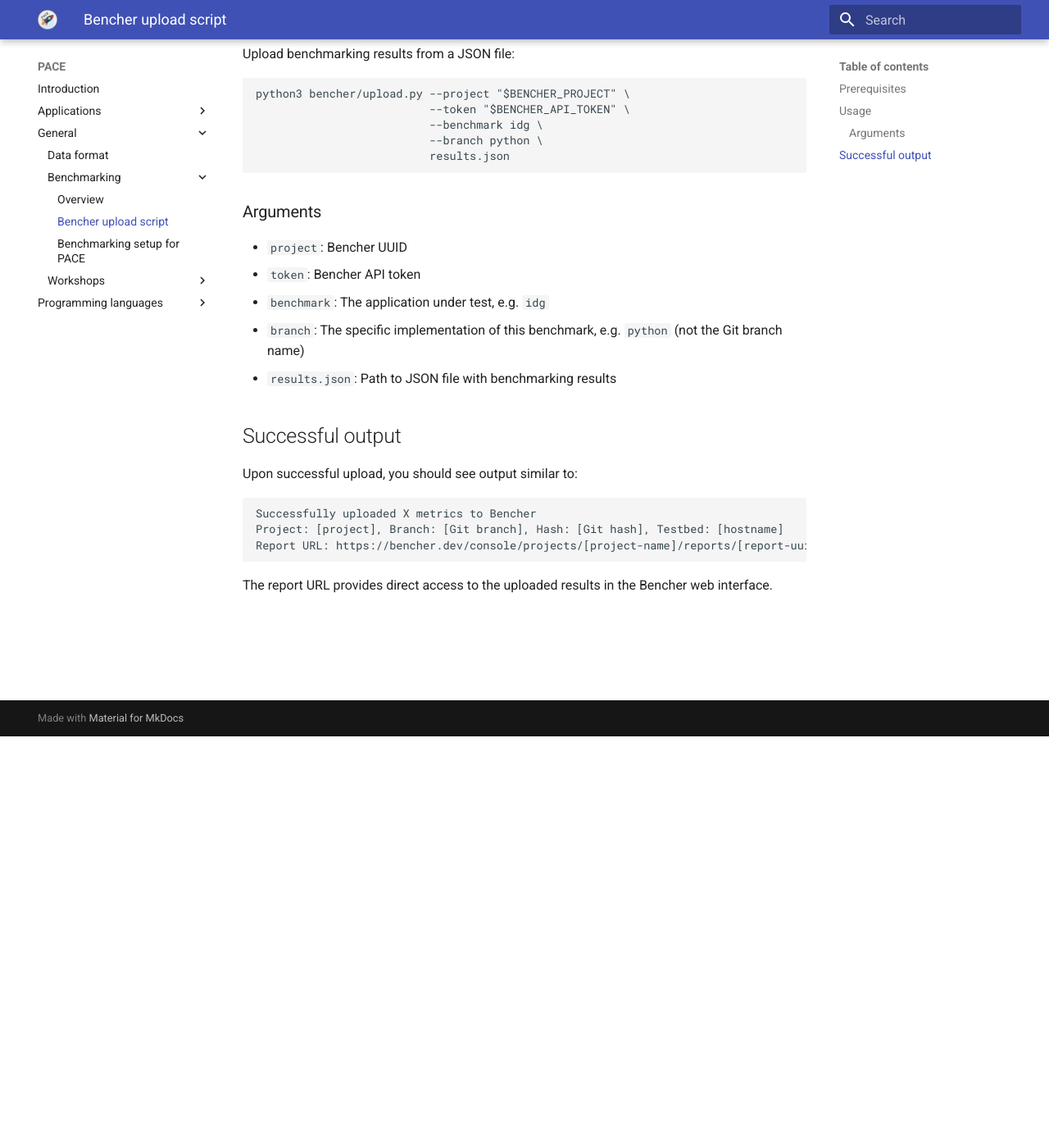
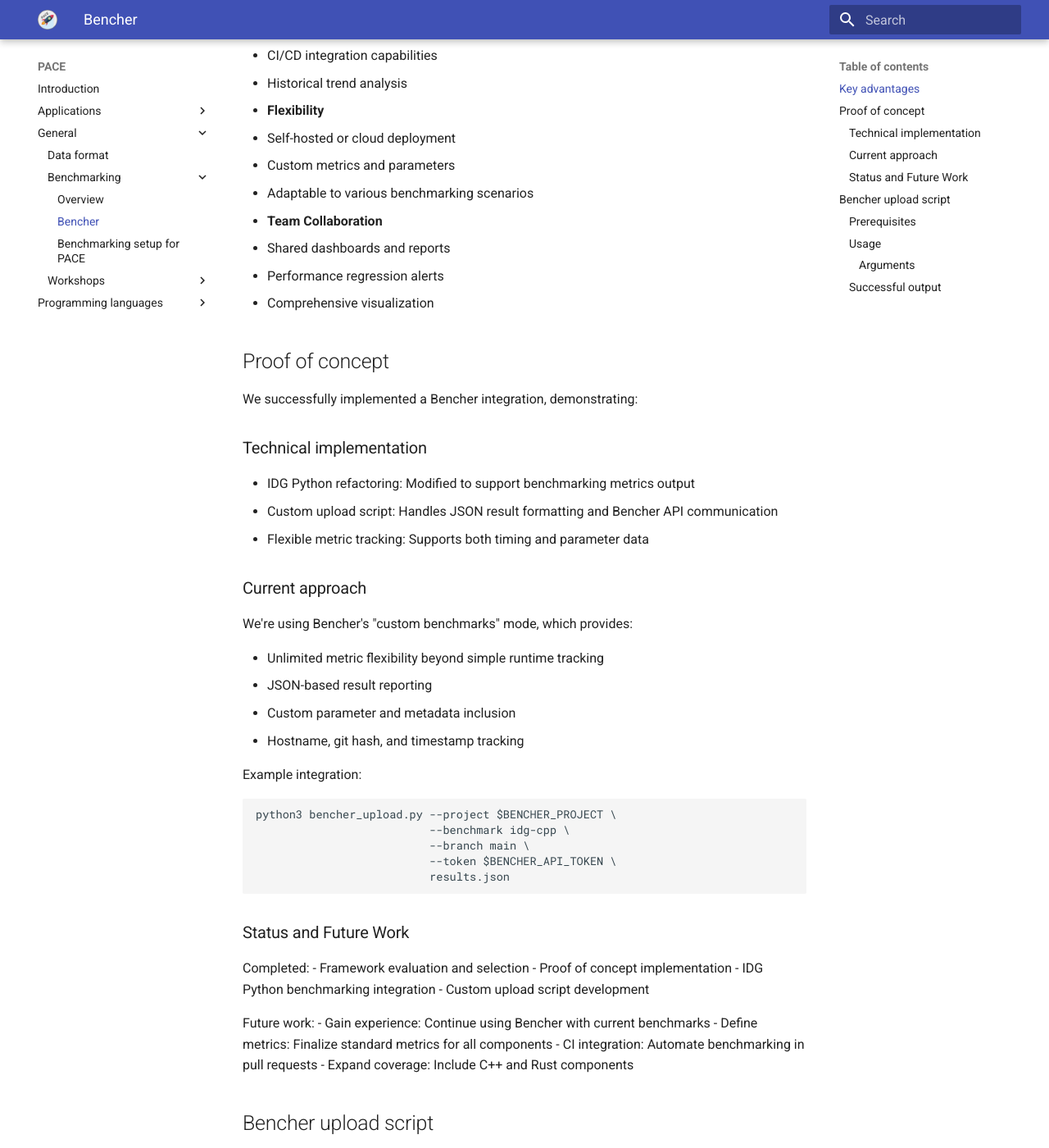
Before and after one commit to astron-rd/PACE, an MkDocs documentation site: the page built from docs/general/benchmarking/2-bencher.md, in a window 1280 px wide and 1400 px high, scrolled down 502 px. Shown: the whole window at 82% size. Built offline with MkDocs 1.6.1 and Material for MkDocs 9.7.7, drawn with Linux system fonts in a browser that asks for light colours; nearby versions of some CDN libraries; some of the changed text lies outside the part shown.

Commit message:
Integrate text on Bencher into 2-bencher.md

````diff
--- a/docs/general/benchmarking/2-bencher.md
+++ b/docs/general/benchmarking/2-bencher.md
@@ -1,11 +1,82 @@
-# Bencher upload script
+# Bencher
+
+Bencher is the selected benchmarking framework for PACE, chosen for its unique combination of continuous performance tracking, multi-language support, and flexibility.
+
+## Key advantages
+
+- **Cross-Language Support**
+  - Native Rust SDK
+  - Google Benchmark/Catch2 integration for C++
+  - Python support via custom benchmarks
+  - Language-agnostic JSON adapter
+
+- **Continuous Performance Benchmarking**
+  - Built-in regression detection
+  - CI/CD integration capabilities
+  - Historical trend analysis
+
+- **Flexibility**
+  - Self-hosted or cloud deployment
+  - Custom metrics and parameters
+  - Adaptable to various benchmarking scenarios
+
+- **Team Collaboration**
+  - Shared dashboards and reports
+  - Performance regression alerts
+  - Comprehensive visualization
+
+## Proof of concept
+
+We successfully implemented a Bencher integration, demonstrating:
+
+### Technical implementation
+
+- IDG Python refactoring: Modified to support benchmarking metrics output
+- Custom upload script: Handles JSON result formatting and Bencher API
+  communication
+- Flexible metric tracking: Supports both timing and parameter data
+
+### Current approach
+
+We're using Bencher's "custom benchmarks" mode, which provides:
+
+- Unlimited metric flexibility beyond simple runtime tracking
+- JSON-based result reporting
+- Custom parameter and metadata inclusion
+- Hostname, git hash, and timestamp tracking
+
+Example integration:
+
+```
+python3 bencher_upload.py --project $BENCHER_PROJECT \
+                          --benchmark idg-cpp \
+                          --branch main \
+                          --token $BENCHER_API_TOKEN \
+                          results.json
+```
+
+### Status and Future Work
+
+Completed:
+- Framework evaluation and selection
+- Proof of concept implementation
+- IDG Python benchmarking integration
+- Custom upload script development
+
+Future work:
+- Gain experience: Continue using Bencher with current benchmarks
+- Define metrics: Finalize standard metrics for all components
+- CI integration: Automate benchmarking in pull requests
+- Expand coverage: Include C++ and Rust components
+
+## Bencher upload script
 
 The Bencher upload script is located at `bencher/upload.py` in the repository.
 
 It uploads benchmarking results to Bencher (https://bencher.dev/) for
 performance tracking and analysis.
 
-## Prerequisites
+### Prerequisites
 
 Set the following environment variables:
 
@@ -14,7 +85,7 @@
 export BENCHER_API_TOKEN="your-api-token"
 ```
 
-## Usage
+### Usage
 
 Upload benchmarking results from a JSON file:
 
@@ -26,7 +97,7 @@
                           results.json
 ```
 
-### Arguments
+#### Arguments
 
 - `project`: Bencher UUID
 - `token`: Bencher API token
@@ -35,7 +106,7 @@
   the Git branch name)
 - `results.json`: Path to JSON file with benchmarking results
 
-## Successful output
+### Successful output
 
 Upon successful upload, you should see output similar to:
 
````
Also changed, not shown: docs/general/benchmarking/1-frameworks.md (+1 -80 lines).
